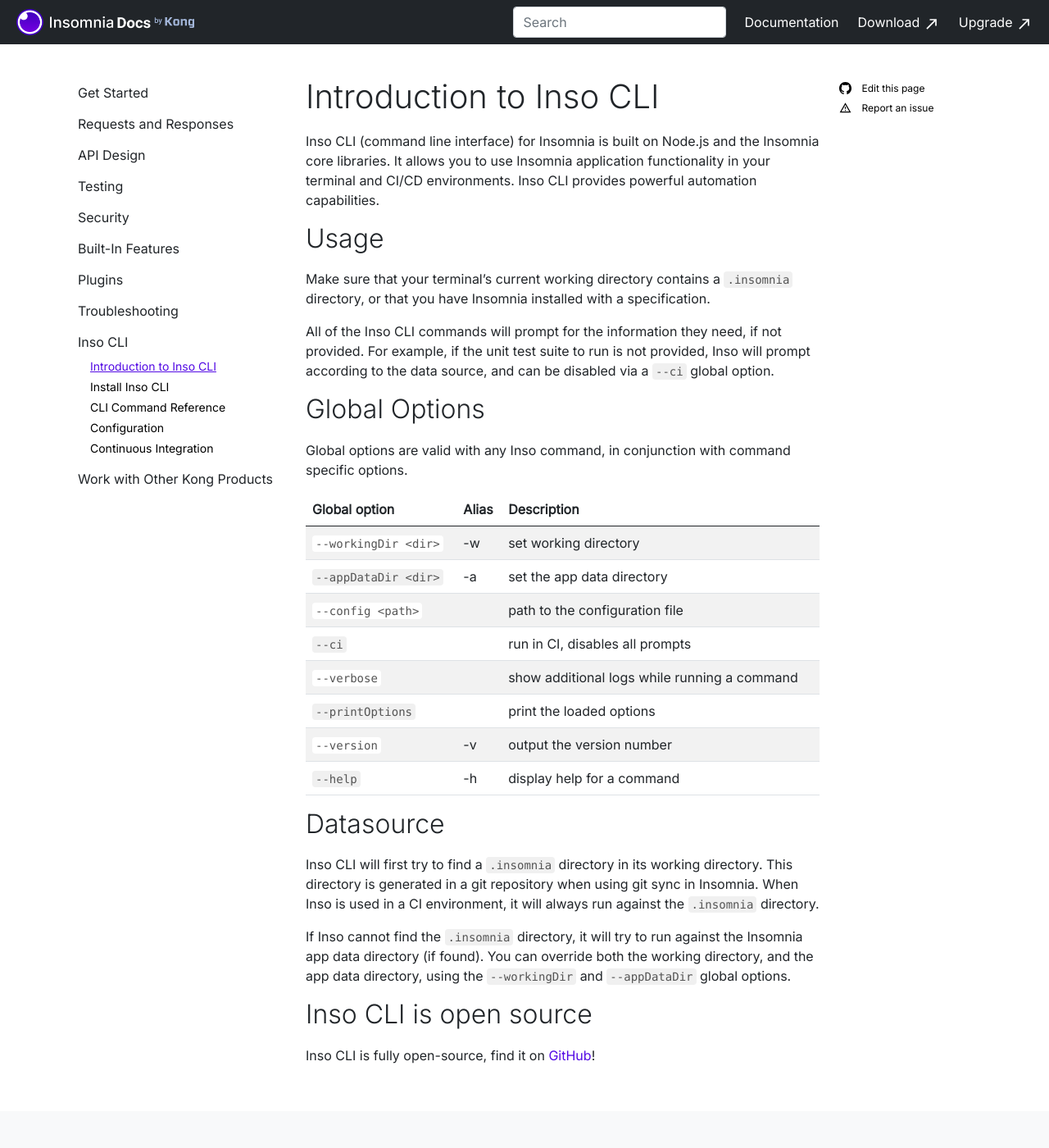
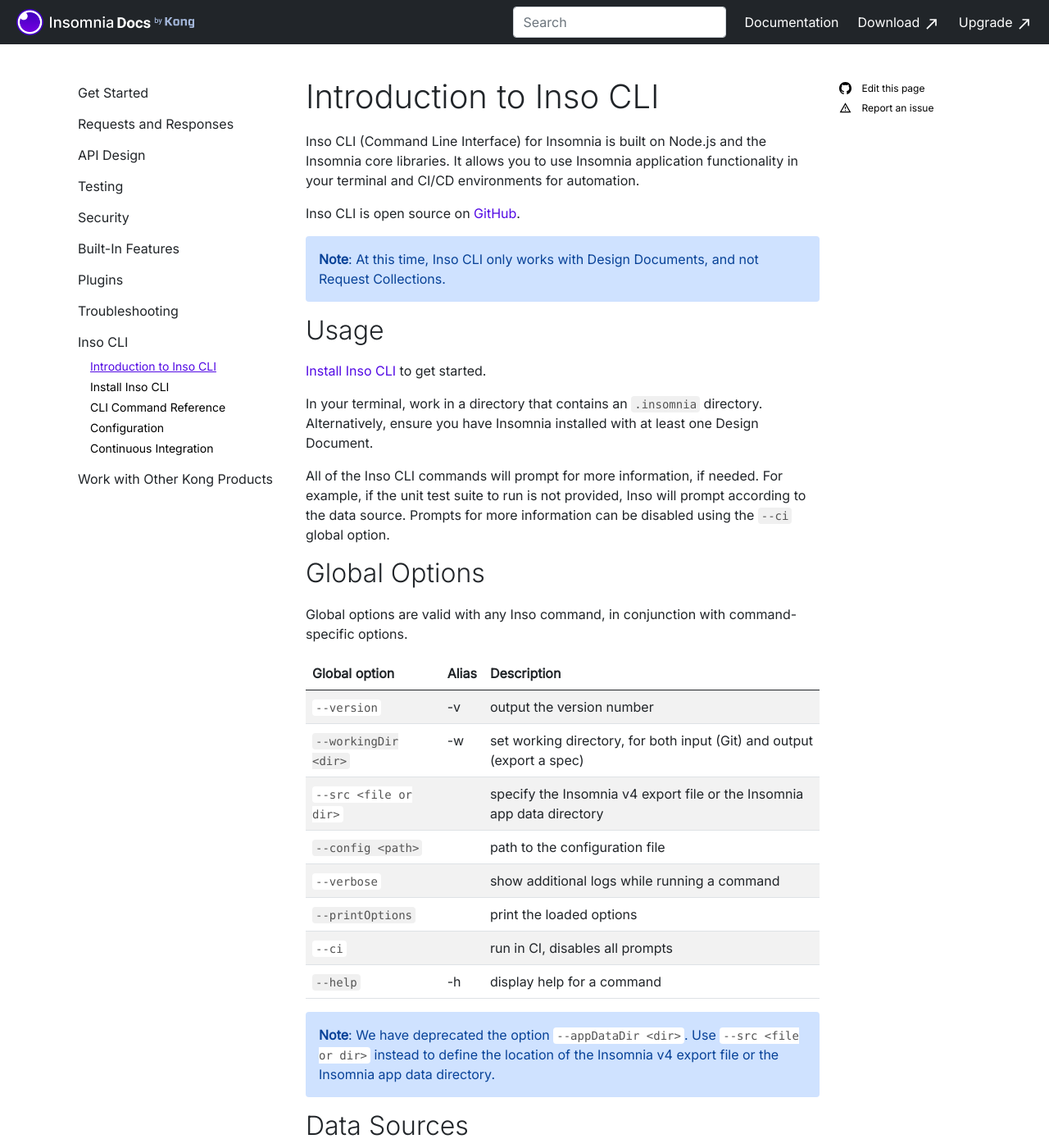
Before and after one commit to Kong/insomnia-docs, a Jekyll site: the page built from docs/inso-cli/introduction.md, in a window 1280 px wide and 1400 px high. Shown: the whole window at 82% size. Built offline with Jekyll 4.4.1, drawn with Linux system fonts in a browser that asks for light colours; comment, search, counter and statistics services are not loaded; some of the changed text lies outside the part shown.

Commit message:
[DOCU-1946] add --src to Introduction to Inso CLI (#49)
Co-authored-by: Opender Singh <opender.singh@konghq.com>

```diff
--- a/docs/inso-cli/introduction.md
+++ b/docs/inso-cli/introduction.md
@@ -5,36 +5,50 @@
 category-url: inso-cli
 ---
 
-Inso CLI (command line interface) for Insomnia is built on Node.js and the Insomnia core libraries. It allows you to use Insomnia application functionality in your terminal and CI/CD environments. Inso CLI provides powerful automation capabilities.
+Inso CLI (Command Line Interface) for Insomnia is built on Node.js and the Insomnia core libraries. It allows you to use Insomnia application functionality in your terminal and CI/CD environments for automation.
+
+Inso CLI is open source on [GitHub](https://github.com/Kong/insomnia/tree/develop/packages/insomnia-inso).
+
+{:.alert .alert-primary}
+**Note**: At this time, Inso CLI only works with Design Documents, and not Request Collections.
 
 ## Usage
 
-Make sure that your terminal's current working directory contains a `.insomnia` directory, or that you have Insomnia installed with a specification.
+[Install Inso CLI](/inso-cli/install) to get started.
 
-All of the Inso CLI commands will prompt for the information they need, if not provided. For example, if the unit test suite to run is not provided, Inso will prompt according to the data source, and can be disabled via a `--ci` global option.
+In your terminal, work in a directory that contains an `.insomnia` directory. Alternatively, ensure you have Insomnia installed with at least one Design Document.
+
+All of the Inso CLI commands will prompt for more information, if needed. For example, if the unit test suite to run is not provided, Inso will prompt according to the data source. Prompts for more information can be disabled using the `--ci` global option.
 
 ## Global Options
 
-Global options are valid with any Inso command, in conjunction with command specific options.
+Global options are valid with any Inso command, in conjunction with command-specific options.
 
 {:.table .table-striped}
 Global option	|  Alias |	Description
 --------- | ------- | ---------
-`--workingDir <dir>` |	-w	| set working directory
-`--appDataDir <dir>` | -a	| set the app data directory
+`--version`	| -v |	output the version number
+`--workingDir <dir>` |	-w	| set working directory, for both input (Git) and output (export a spec)
+`--src <file or dir>` | | specify the Insomnia v4 export file or the Insomnia app data directory
 `--config <path>`	| | path to the configuration file
-`--ci`	| |	run in CI, disables all prompts
 `--verbose`	| |	show additional logs while running a command
 `--printOptions`	| | print the loaded options
-`--version`	| -v |	output the version number
+`--ci`	| |	run in CI, disables all prompts
 `--help`	| -h | display help for a command
 
-## Datasource
+{:.alert .alert-primary}
+**Note**: We have deprecated the option `--appDataDir <dir>`. Use `--src <file or dir>` instead to define the location of the Insomnia v4 export file or the Insomnia app data directory.
 
-Inso CLI will first try to find a `.insomnia` directory in its working directory. This directory is generated in a git repository when using git sync in Insomnia. When Inso is used in a CI environment, it will always run against the `.insomnia` directory.
+## Data Sources
 
-If Inso cannot find the `.insomnia` directory, it will try to run against the Insomnia app data directory (if found). You can override both the working directory, and the app data directory, using the `--workingDir` and `--appDataDir` global options.
+Inso CLI can work with three data sources.
 
-## Inso CLI is open source
+* Insomnia app data directory. Inso CLI will attempt to locate the directory based on your operating system. To overwrite the default location, search for app data using `--src` and the [Application Data](/insomnia/application-data) location of your operating system.
+* Git data directory if [Git Sync](/insomnia/git-sync) is set up and no `--src` is set. For example, when running in CI, InsoCLI will find the `.insomnia` directory at the root of the repository automatically, but you can override the location using `--workingDir`.
+* Insomnia export file. Search for an export file using `--src`.
 
-Inso CLI is fully open-source, find it on [GitHub](https://github.com/Kong/insomnia/tree/develop/packages/insomnia-inso)!
+### Data Search Flow
+
+Inso CLI will first try to find a `.insomnia` directory in its working directory. This directory is generated in a git repository when using [Git Sync](/insomnia/git-sync). When Inso is used in a CI environment, it will automatically run against the `.insomnia` directory at the root of the repository, unless you specify a `--workingDir` or `--src` option.
+
+If Inso CLI cannot find the `.insomnia` directory, it will try to run against the Insomnia app data directory. You can override both the working directory, and the app data directory, using the `--workingDir` and `--src` global options.
```
